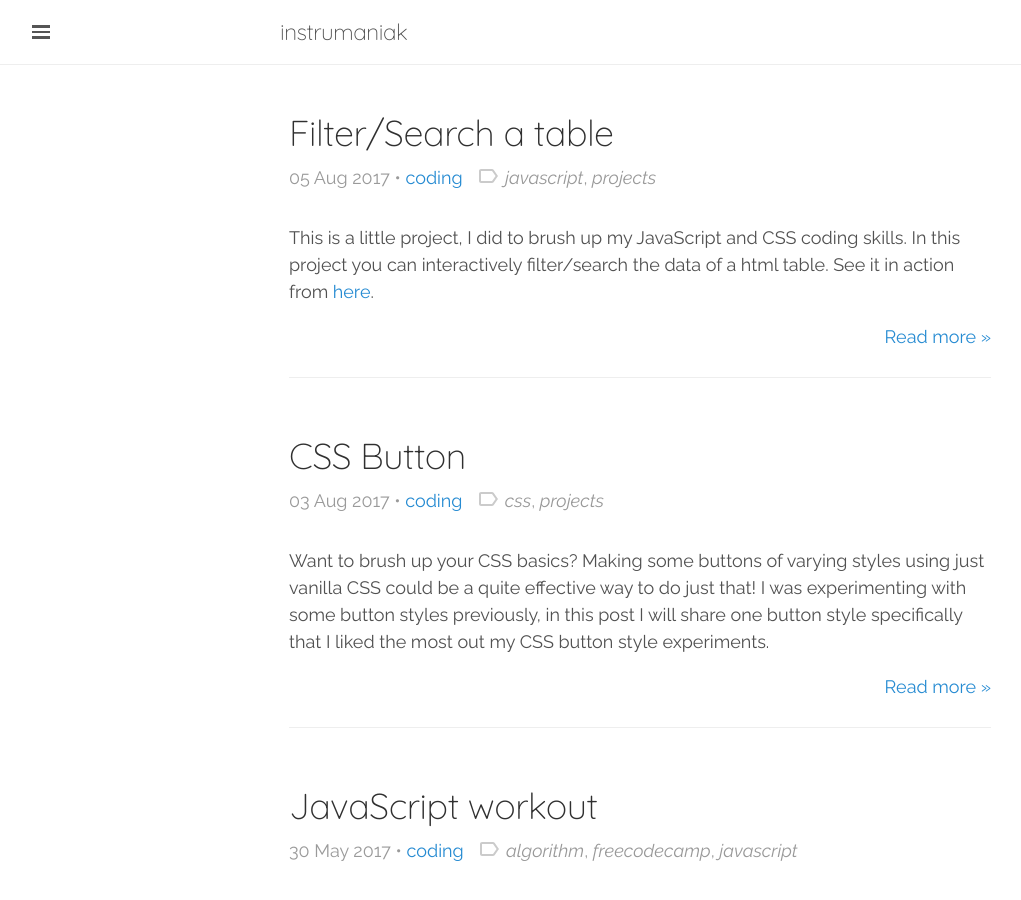
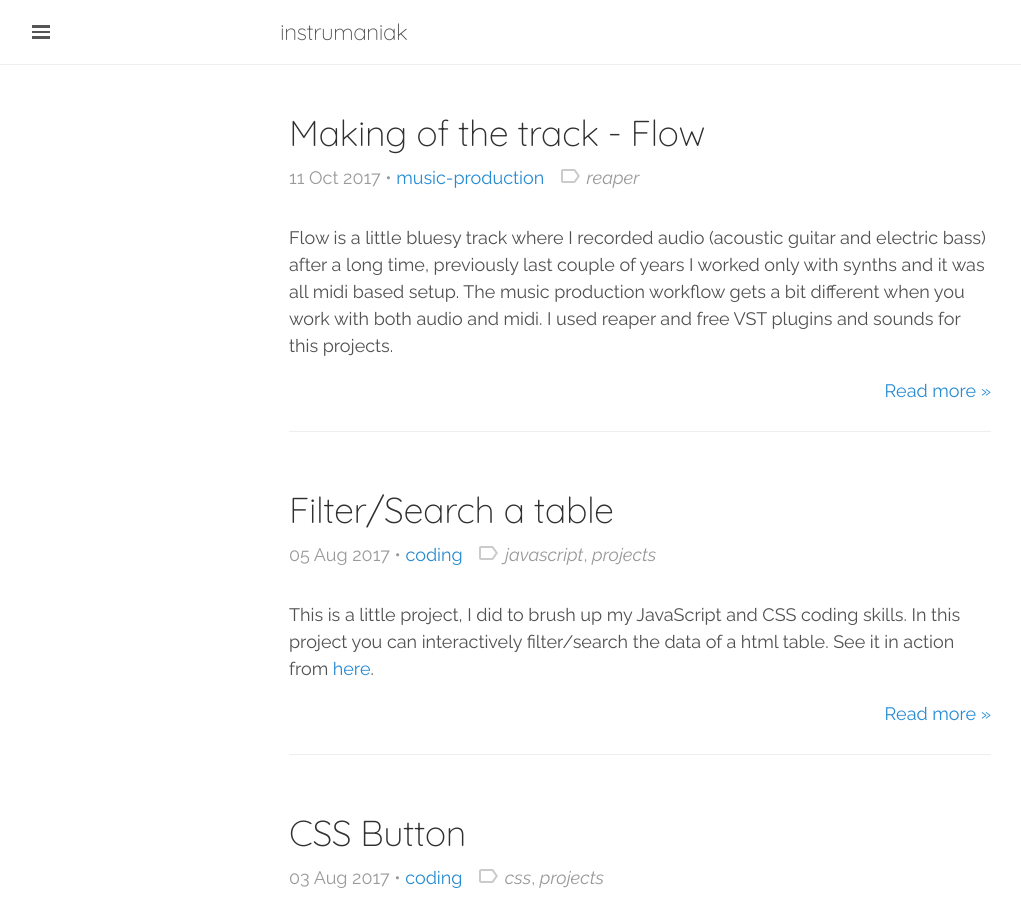
Before and after one commit to instrumaniak/music, a Jekyll site: the page built from index.html, in a window 1280 px wide and 900 px high. Shown: the whole window, without its empty margins (0-1021 px from the left). Built offline with Jekyll 4.4.1, drawn with Linux system fonts in a browser that asks for light colours; the list of posts is cut into pages by our own code; some of the changed text lies outside the part shown.

Commit message:
add post-flow.

```diff
--- /dev/null
+++ b/_posts/2017-10-11-making-of-flow.md
@@ -0,0 +1,31 @@
+---
+layout: post
+title: Making of the track - Flow
+category: music-production
+tags: reaper
+---
+Flow is a little bluesy track where I recorded audio (acoustic guitar and electric bass) after a long time, previously last couple of years I worked only with synths and it was all midi based setup. The music production workflow gets a bit different when you work with both audio and midi. I used reaper and free VST plugins and sounds for this projects.
+<!--more-->
+
+<iframe style="border: 0; width: 100%; height: 120px;" src="https://bandcamp.com/EmbeddedPlayer/track=942002446/size=large/bgcol=ffffff/linkcol=0687f5/tracklist=false/artwork=small/transparent=true/" seamless><a href="http://raziurrahman.bandcamp.com/track/flow">Flow by Raziur Rahman</a></iframe>
+
+## Audio
+In this music project I worked at 96kHz sampling rate in Reaper. Used FLAC as internal audio file format, which reduces the overall project size a lot. At higher audio rate it becomes difficult use many FX, so used audio freezing to render individual tracks to save CPU uses.
+
+## Timeline based arrangement
+
+![Arrangements](/images/flow/flow-arrangements.png)
+
+
+## Mixing
+
+Used some free plugings from Variety of sound and tokyo down lab.
+
+![Mixer](/images/flow/flow-mixer.png)
+
+
+## Cover art
+
+Cover art was made in gimp. I was just playing around with gradients and filters.
+
+![flow cover](/images/coverart/flow-cover-800px.png)
--- a/music.md
+++ b/music.md
@@ -5,6 +5,22 @@ pageorder: 03
 ---
 
 <hr>
+
+## Flow (2017)
+
+Single track, released September 30, 2017.
+
+Genre: *instrumental, progressive rock, acoustic*
+
+Music, sound works and cover art by Raziur Rahman. This track is made using Reaper and free VST plugins and sounds. You can read about the overall making process from [here]({% post_url 2017-10-11-making-of-flow %}).
+
+![flow cover](/images/coverart/flow-cover-800px.png)
+
+<iframe style="border: 0; width: 100%; height: 120px;" src="https://bandcamp.com/EmbeddedPlayer/track=942002446/size=large/bgcol=ffffff/linkcol=0687f5/tracklist=false/artwork=none/transparent=true/" seamless><a href="http://raziurrahman.bandcamp.com/track/flow">Flow by Raziur Rahman</a></iframe>
+
+<br/>
+<hr>
+
 
 ## Carbon (2015)
 
```
Also changed, not shown: images/coverart/flow-cover-800px.png (added), images/flow/flow-arrangements.png (added), images/flow/flow-mixer.png (added).
